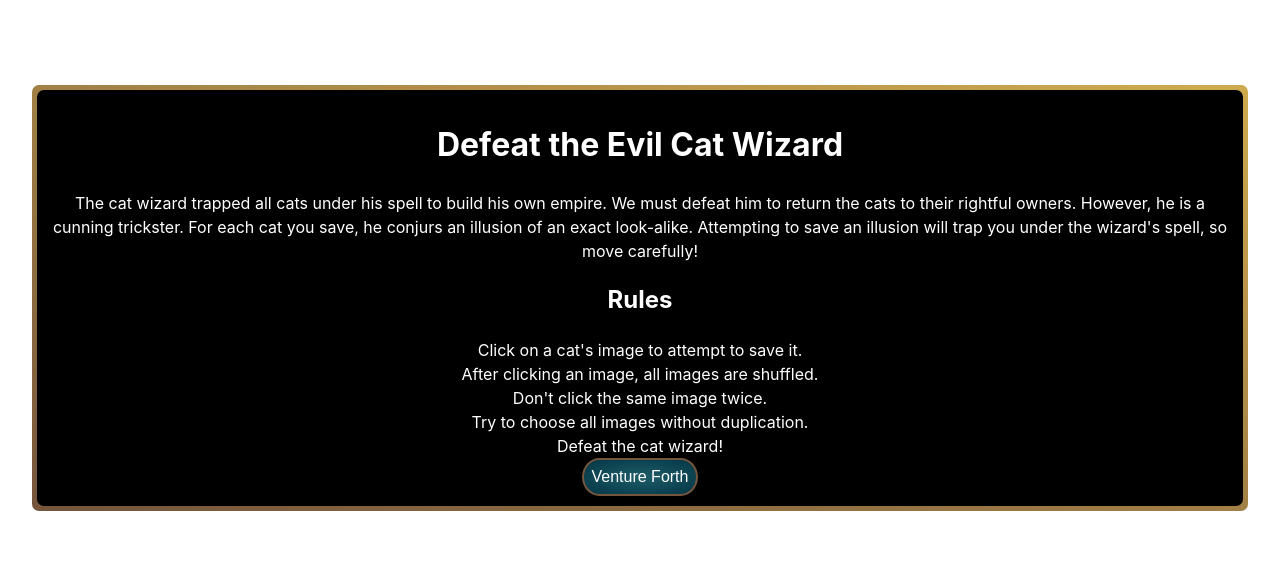
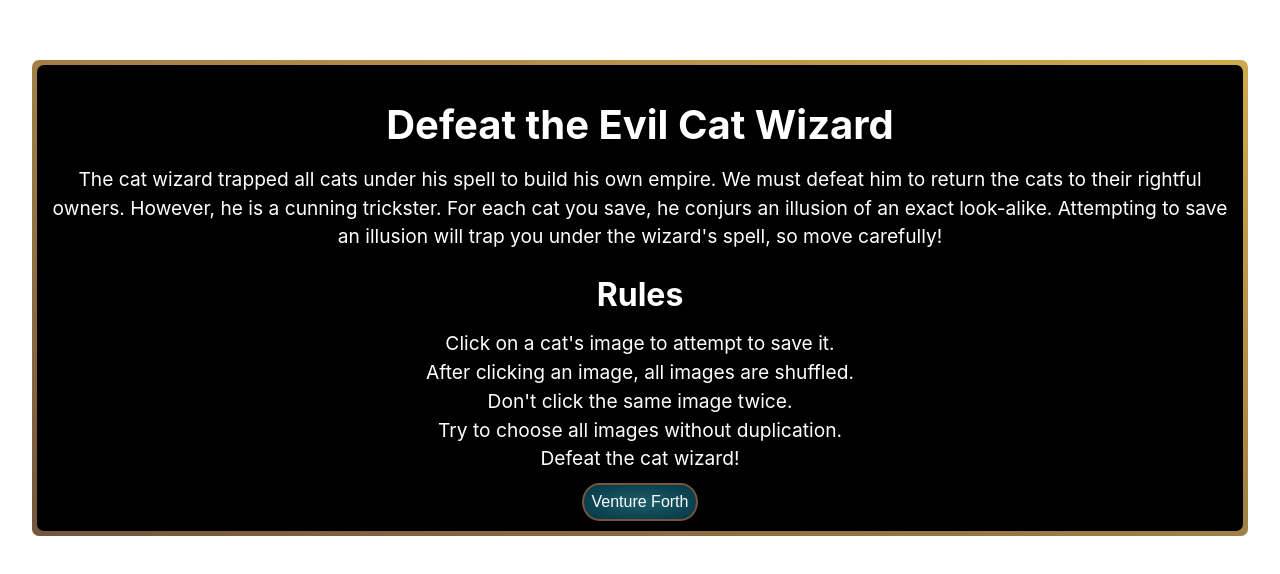
Before and after one commit to CCeph/defeat-the-cat-wizard, a React (Vite) app: page / in a window 1280 px wide. Shown: the part 102-676 px from the top of the page. Built offline with nearby package versions, Linux system fonts and the light colour scheme.

Commit message:
Adjust sizing of text

```diff
--- a/src/styles/CenteredPopup.css
+++ b/src/styles/CenteredPopup.css
@@ -32,6 +32,23 @@
   padding: 0;
 }
 
+.centered-popup h1 {
+  font-size: 2.5rem;
+}
+
+.centered-popup h2 {
+  font-size: 2rem;
+}
+
+.centered-popup :is(h1, h2) {
+  margin: 20px 0px 10px 0px;
+}
+
+.centered-popup :is(p, ul) {
+  font-size: 1.2rem;
+  margin: 0;
+}
+
 .centered-popup button {
   background-image: radial-gradient(#1e5d69, #043645);
   border-radius: 15% / 50%;
@@ -39,6 +56,7 @@
   padding: 8px;
   font-size: 1rem;
   border: 2px solid var(--dark-brown);
+  margin: 10px auto 0px;
 }
 
 .centered-popup button:active {
```
